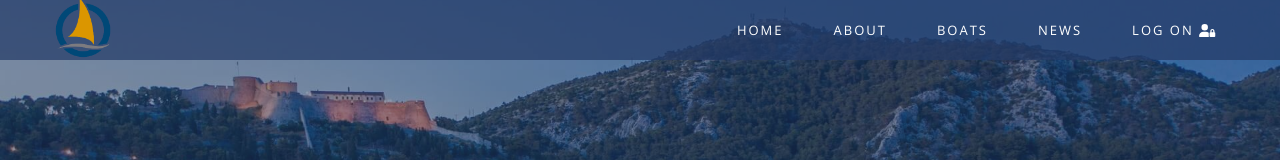
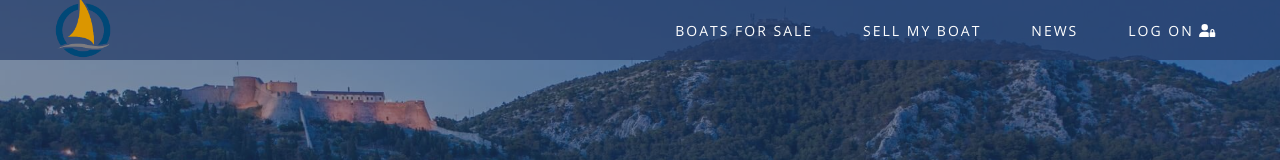
Before and after one commit to KumanStoykov/Dream-Boats, a React (Create React App) app in the folder client/: page / in a window 1280 px wide. Shown: the top 160 px of the page. Built offline with nearby package versions, Linux system fonts and the light colour scheme.

Commit message:
Refactoring toggle handler

```diff
--- a/client/src/components/layout/Header/Header.js
+++ b/client/src/components/layout/Header/Header.js
@@ -1,4 +1,4 @@
-import { useState } from 'react';
+import { useEffect, useState } from 'react';
 import { Link, useNavigate } from 'react-router-dom';
 import { useSelector, useDispatch } from 'react-redux';
 
@@ -14,40 +14,42 @@ import styles from './Header.module.css';
 
 const Header = () => {
     const navigate = useNavigate();
+    const dispatch = useDispatch();
     const [navbarOpen, setNavBarOpen] = useState(false);
-    const user = useSelector(state => state.auth);
-    const dispatch = useDispatch();
+    const auth = useSelector(state => state.auth);
     const { requester } = useFetch();
 
 
-    const handleToggle = () => {
+    const menuToggleHandler = () => {
         setNavBarOpen(oldState => !oldState);
     };
 
-    const logoutHandler = (e) =>{
+    useEffect(() => {
+        setNavBarOpen(false);
+    }, [navigate]);
+
+    const logoutHandler = (e) => {
         e.preventDefault();
         dispatch(authStoreActions.logout());
         requester(userRequestOptions.logout());
         navigate('/');
-    }
+    };
+
 
     const userNavigate = () => {
         return (
             <>
                 <li className={styles['nav-item']}>
-                    <Link to="/" className={styles['nav-link']}>Home</Link>
+                    <Link to="/boats-catalog" className={styles['nav-link']}>Boats for Sale</Link>
                 </li>
                 <li className={styles['nav-item']}>
-                    <Link to="/about" className={styles['nav-link']}>About</Link>
-                </li>
-                <li className={styles['nav-item']}>
-                    <Link to="/boats-catalog" className={styles['nav-link']}>Boats</Link>
-                </li>
-                <li className={styles['nav-item']}>
-                    <Link to="/details" className={styles['nav-link']}>Details</Link>
+                    <Link to="/profile" className={styles['nav-link']}>Sell my Boat</Link>
                 </li>
                 <li className={styles['nav-item']}>
                     <Link to="/profile" className={styles['nav-link']}>Profile</Link>
+                </li>
+                <li className={styles['nav-item']}>
+                    <Link to="/news" className={styles['nav-link']}>News</Link>
                 </li>
                 <li className={styles['nav-item']}>
                     <Link onClick={logoutHandler} to="/auth/logout" className={styles['nav-link']}><FontAwesomeIcon className={styles['logout-icon']} icon={faArrowRightFromBracket} /></Link>
@@ -60,13 +62,10 @@ const Header = () => {
         return (
             <>
                 <li className={styles['nav-item']}>
-                    <Link to="/" className={styles['nav-link']}>Home</Link>
+                    <Link to="/boats-catalog" className={styles['nav-link']}>Boats for Sale</Link>
                 </li>
                 <li className={styles['nav-item']}>
-                    <Link to="/about" className={styles['nav-link']}>About</Link>
-                </li>
-                <li className={styles['nav-item']}>
-                    <Link to="/boats-catalog" className={styles['nav-link']}>Boats</Link>
+                    <Link to="/auth/login" className={styles['nav-link']}>Sell my Boat</Link>
                 </li>
                 <li className={styles['nav-item']}>
                     <Link to="/news" className={styles['nav-link']}>News</Link>
@@ -80,18 +79,18 @@ const Header = () => {
     }
 
     return (
-        <header onClick={handleToggle} className={`${styles['header']} ${navbarOpen === true && styles['menu-open']}`}>
+        <header className={`${styles['header']} ${navbarOpen && styles['menu-open']}`}>
             <div className={'container'}>
                 <nav className={styles.nav}>
                     <Link to="/" className={styles.logo}>
                         <img src="/images/logo.png" alt="image.png" className={styles['logo-image']} />
                     </Link>
-                    <div className={styles[`hamburger-menu`]} >
+                    <div onClick={menuToggleHandler} className={styles[`hamburger-menu`]} >
                         <FontAwesomeIcon icon={faBars} className={styles.faBars} />
                         <FontAwesomeIcon icon={faTimes} className={styles.faTimes} />
                     </div>
                     <ul className={styles['nav-list']}>
-                        {user?.email
+                        {auth.userData
                             ? userNavigate()
                             : guestNavigate()
                         }
--- a/client/src/components/layout/Header/Header.module.css
+++ b/client/src/components/layout/Header/Header.module.css
@@ -8,7 +8,6 @@
     left: 0;
     background-color: var(--blue-transparent);
     z-index: 999;
-    transition: background-color 300ms, height 300ms;
 }
 .nav {
     display: flex;
@@ -74,7 +73,7 @@
 .nav-link {
     display: block;
     color: #fff;
-    font-size: 3rem;
+    font-size: 2.5rem;
     font-weight: bold;
     text-transform: uppercase;
     letter-spacing: 2px;
@@ -88,14 +87,7 @@
     font-size: 2.5rem;
 }
 
-/* @media screen and (min-width: 768px) {
-    .header.active {
-        height: 6rem;
-    }
-
-} */
-
-@media screen and (min-width: 768px) {
+@media all and (min-width: 768px) {
     .logout-icon {
         font-size: 1.3rem;
     }
@@ -120,7 +112,7 @@
     }
 
     .nav-link {
-        font-size: 1.3rem;
+        font-size: 1.4rem;
         font-weight: normal;
         transition: color 300ms;
     }
```
